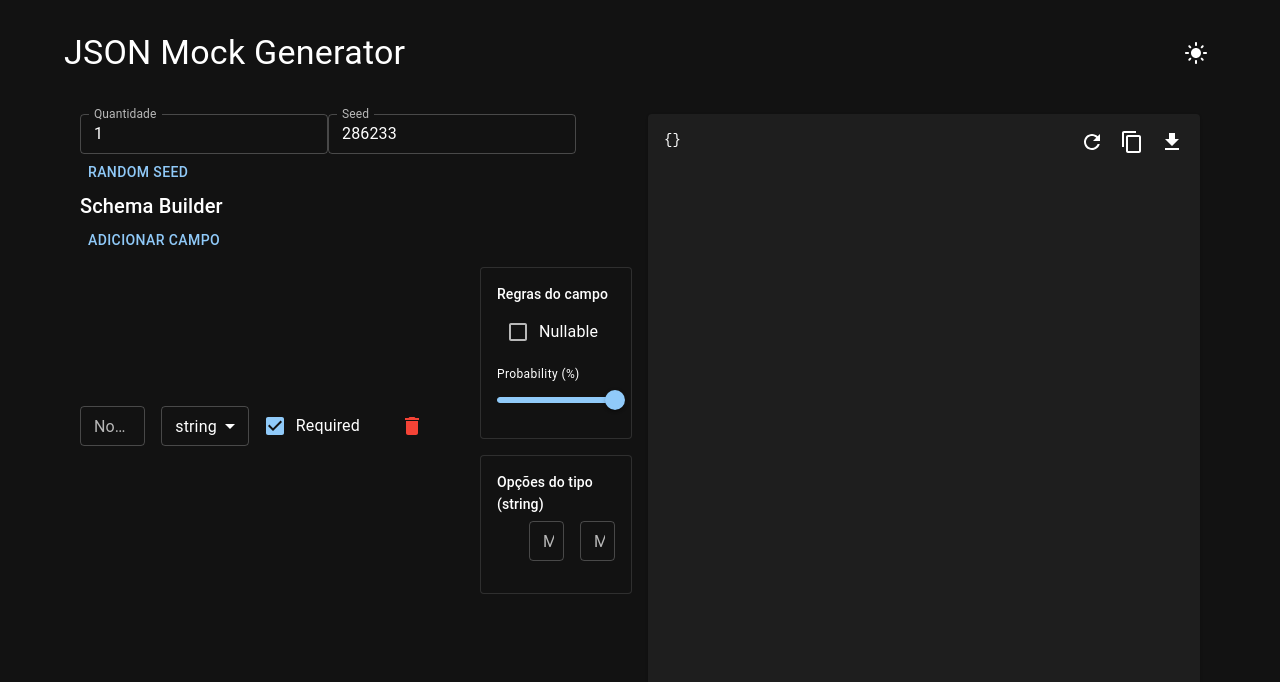
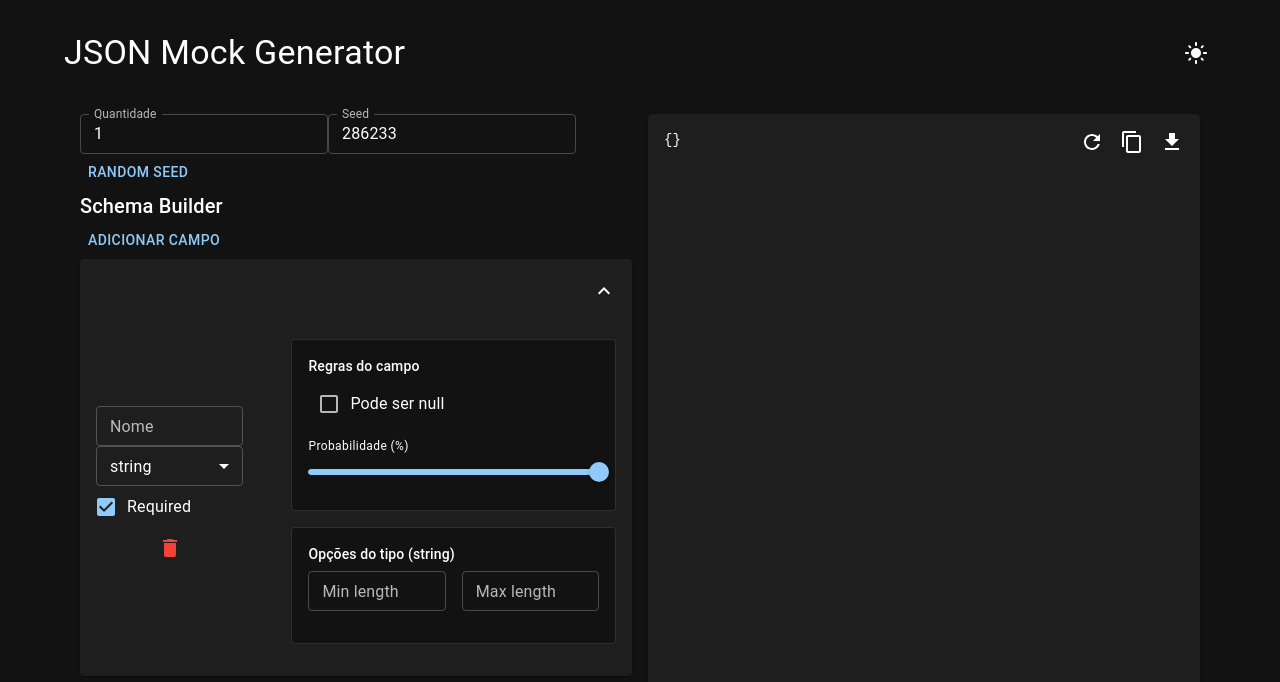
Before and after one commit to Igor713/mocka-json, a Next.js app: page / in a window 1280 px wide. Both pictures are taken after a click on the button "ADICIONAR CAMPO". Shown: the top 682 px of the page. Built offline with nearby package versions, Linux system fonts and the light colour scheme; what @mui/material-nextjs would draw is missing.

Commit message:
added mora type of id

```diff
--- a/src/components/SchemaBuilder/FIeldOptions.tsx
+++ b/src/components/SchemaBuilder/FIeldOptions.tsx
@@ -39,12 +39,12 @@ export function FieldOptions({ field, onChange }: Props) {
                 }
               />
             }
-            label="Nullable"
+            label="Pode ser null"
           />
 
           <Box>
             <Typography variant="caption">
-              Probability (%)
+              Probabilidade (%)
             </Typography>
 
             <Slider
--- a/src/components/SchemaBuilder/FieldRow.tsx
+++ b/src/components/SchemaBuilder/FieldRow.tsx
@@ -1,8 +1,8 @@
 'use client'
 
 import { UIField } from "@/core/schema/uiTypes";
-import { CheckBox, Delete } from "@mui/icons-material";
-import { Box, Checkbox, FormControlLabel, IconButton, MenuItem, Select, TextField } from "@mui/material";
+import { Delete, ExpandMore } from "@mui/icons-material";
+import { Accordion, AccordionDetails, AccordionSummary, Box, Checkbox, FormControlLabel, IconButton, MenuItem, Select, TextField, Typography } from "@mui/material";
 import { FieldOptions } from "./FIeldOptions";
 
 interface Props {
@@ -13,23 +13,30 @@ interface Props {
 
 export function FieldRow({ field, onChange, onRemove }: Props) {
   return (
+    <Accordion defaultExpanded>
+      <AccordionSummary
+        expandIcon={<ExpandMore />}
+        aria-controls="panel1-content"
+        id="panel1-header"
+      >
+        <Typography component="span">{field.name}</Typography>
+      </AccordionSummary>
+      <AccordionDetails>
+
         <Box display={'flex'} gap={2} alignItems={'center'} mb={2}>
+          <Box display={'flex'} flexDirection={'column'}>
             <TextField
               label="Nome"
               size="small"
               value={field.name}
-        onChange={(e) =>
-          onChange({ ...field, name: e.target.value })
-        }
-      />
+              onChange={(e) => onChange({ ...field, name: e.target.value })} />
 
             <Select
               size="small"
               value={field.type}
-        onChange={(e) =>
-          onChange({ ...field, type: e.target.value as any })
-        }
+              onChange={(e) => onChange({ ...field, type: e.target.value as any })}
             >
+              <MenuItem value="id">id</MenuItem>
               <MenuItem value="string">string</MenuItem>
               <MenuItem value="number">number</MenuItem>
               <MenuItem value="boolean">boolean</MenuItem>
@@ -38,22 +45,19 @@ export function FieldRow({ field, onChange, onRemove }: Props) {
             </Select>
 
             <FormControlLabel
-        control={
-          <Checkbox
+              control={<Checkbox
                 checked={field.required}
-            onChange={(e) =>
-              onChange({ ...field, required: e.target.checked })
-            }
-          />
-        }
-        label="Required"
-      />
+                onChange={(e) => onChange({ ...field, required: e.target.checked })} />}
+              label="Required" />
 
             <IconButton color="error" onClick={onRemove}>
               <Delete />
             </IconButton>
+          </Box>
 
           <FieldOptions field={field} onChange={onChange} />
         </Box>
+      </AccordionDetails>
+    </Accordion>
   )
 }
--- a/src/components/SchemaBuilder/renderTypeOptions.tsx
+++ b/src/components/SchemaBuilder/renderTypeOptions.tsx
@@ -9,12 +9,31 @@ export function renderTypeOptions(
   onChange: (field: UIField) => void
 ) {
   switch (field.type) {
+    case "id":
+      return (
+        <Box mb={2}>
+          <Select
+            size="small"
+            value={field.idFormat ?? "number"}
+            onChange={(e) =>
+              onChange({
+                ...field,
+                idFormat: e.target.value as "number" | "uuid" | "alphanumeric",
+              })
+            }
+          >
+            <MenuItem value="number">Número</MenuItem>
+            <MenuItem value="uuid">UUID</MenuItem>
+            <MenuItem value="alphanumeric">Alfanumérico</MenuItem>
+          </Select>
+        </Box>
+      );
+
     case 'string':
       return (
         <Box
           display={'flex'}
           gap={2}
-          ml={4}
           mb={2}
         >
           <TextField
@@ -44,7 +63,6 @@ export function renderTypeOptions(
         <Box
           display={'flex'}
           gap={2}
-          ml={4}
           mb={2}
         >
           <TextField
@@ -72,7 +90,6 @@ export function renderTypeOptions(
     case 'date':
       return (
         <Box
-          ml={4}
           mb={2}
         >
           <Select
@@ -93,7 +110,7 @@ export function renderTypeOptions(
 
     case 'array':
       return (
-        <Box ml={4} mb={2}>
+        <Box mb={2}>
           <TextField
             label="Length"
             type="number"
--- a/src/core/generator/generateJson.ts
+++ b/src/core/generator/generateJson.ts
@@ -1,5 +1,9 @@
 import { Field, Random } from "../schema/types";
-import { generateAlphanumeric, generateUUID } from "./random";
+import {
+  generateAlphanumeric,
+  generateNumericId,
+  generateUUID,
+} from "./random";
 import { randomNumber } from "./randomNumber";
 import { randomString } from "./randomString";
 
@@ -19,6 +23,18 @@ export function generateJson(field: Field, random: Random): any {
   }
 
   switch (field.type) {
+    case "id":
+      switch (field.format) {
+        case "number":
+          return generateNumericId(random);
+
+        case "uuid":
+          return generateUUID(random);
+
+        case "alphanumeric":
+          return generateAlphanumeric(random);
+      }
+
     case "string":
       return (
         field.value ?? randomString(field.minLength, field.maxLength, random)
@@ -26,17 +42,6 @@ export function generateJson(field: Field, random: Random): any {
 
     case "number":
       return field.value ?? randomNumber(field.min, field.max, random);
-
-    case "id":
-      if (field.format === "number") {
-        return random.int(1, 1_000_000);
-      }
-
-      if (field.format === "uuid") {
-        return generateUUID(random);
-      }
-
-      return generateAlphanumeric(random);
 
     case "boolean":
       return field.value ?? random.float() < 0.5;
--- a/src/core/generator/random.ts
+++ b/src/core/generator/random.ts
@@ -18,6 +18,10 @@ export function createRandom(seed: number): Random {
   };
 }
 
+export function generateNumericId(random: Random) {
+  return random.int(1, 1_000_000);
+}
+
 export function generateUUID(random: Random) {
   return "xxxxxxxx-xxxx-4xxx-yxxx-xxxxxxxxxxxx".replace(/[xy]/g, (c) => {
     const r = random.int(0, 15);
--- a/src/core/schema/convert.ts
+++ b/src/core/schema/convert.ts
@@ -19,6 +19,15 @@ export function convertUIToSchema(fields: UIField[]): ObjectField {
 
 function convertField(ui: UIField): Field {
   switch (ui.type) {
+    case "id":
+      return {
+        type: "id",
+        required: ui.required,
+        nullable: ui.nullable,
+        probability: ui.probability,
+        format: ui.idFormat ?? "number",
+      };
+
     case "string":
       return {
         type: "string",
--- a/src/core/schema/uiTypes.ts
+++ b/src/core/schema/uiTypes.ts
@@ -17,4 +17,6 @@ export interface UIField {
 
   length?: number;
   item?: UIField;
+
+  idFormat?: "number" | "uuid" | "alphanumeric";
 }
```
Also changed, not shown: src/core/schema/types.ts (+9 -9 lines). Lines whose indentation alone changed are shown as unchanged.
